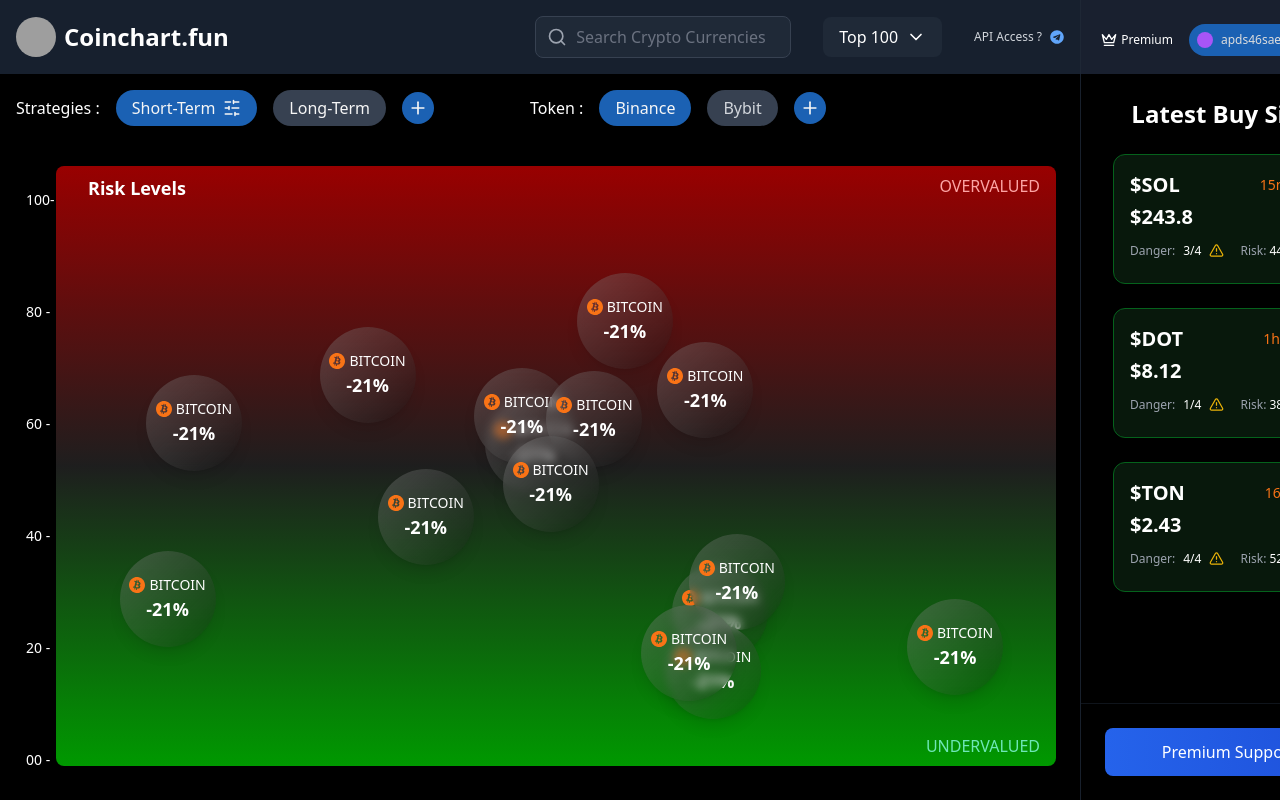
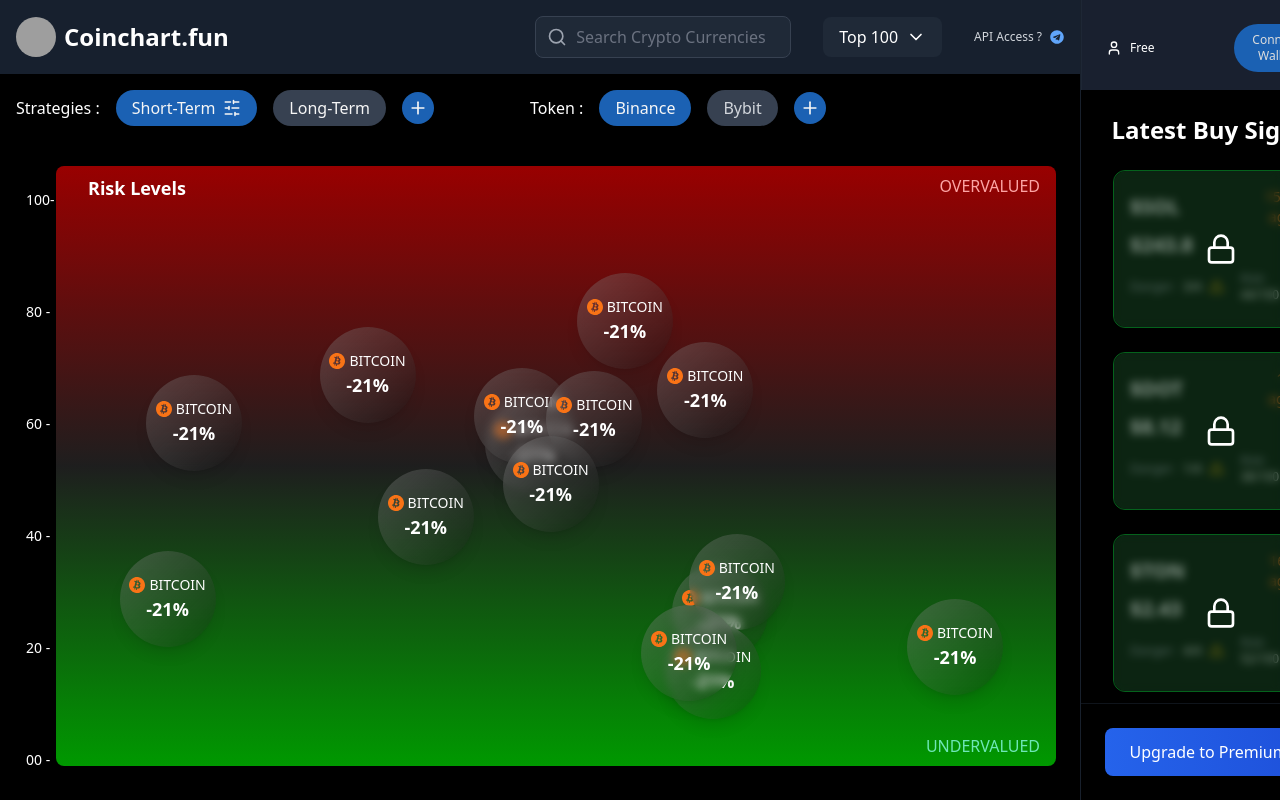
Before and after one commit to kendrekaran/crypto-bubble, a React (Vite) app: page / in a window 1280 px wide. Built offline with nearby package versions, Linux system fonts and the light colour scheme; grey boxes are pictures that could not be loaded.

Commit message:
Updated Code

```diff
--- a/package.json
+++ b/package.json
@@ -10,6 +10,7 @@
     "preview": "vite preview"
   },
   "dependencies": {
+    "@solana/wallet-adapter-react": "^0.15.35",
     "chart.js": "^4.4.7",
     "framer-motion": "^11.18.2",
     "lucide-react": "^0.344.0",
--- a/src/App.tsx
+++ b/src/App.tsx
@@ -5,6 +5,7 @@
 import { Wget } from './components/Chart';
 import BitcoinRiskChart from './components/BubbleChart2';
 import DexRisks from './components/FetchData';
+
 
 const mockData: CryptoData[] = [
   {
@@ -95,7 +96,6 @@
                 </div>
               </div>
             </div>
-
             <BuySignalsPanel />
           </div>
   );
--- a/src/components/BuySignalsPanel.tsx
+++ b/src/components/BuySignalsPanel.tsx
@@ -7,7 +7,10 @@
   XCircle,
   ExternalLink,
   ChevronUp,
-  LucideAlertTriangle
+  LucideAlertTriangle,
+  Lock, // Import the Lock icon
+  User,
+  Plus
 } from 'lucide-react';
 import { FaTelegram } from 'react-icons/fa';
 
@@ -91,14 +94,21 @@
   );
 };
 
-const SignalItem: React.FC<{ signal: SignalData }> = ({ signal }) => {
+const SignalItem: React.FC<{ signal: SignalData; isLocked?: boolean }> = ({ signal, isLocked = false }) => {
   const [isExpanded, setIsExpanded] = useState(false);
 
   return (
     <div
-      onClick={() => setIsExpanded(!isExpanded)}
-      className="p-4 mx-4 border border-[#05621C] bg-[#103118]/50 mt-6 rounded-xl hover:bg-gray-900/30 transition-colors cursor-pointer shadow-lg hover:shadow-xl"
+      onClick={() => !isLocked && setIsExpanded(!isExpanded)}
+      className="p-4 mx-4 border border-[#05621C] bg-[#103118]/50 mt-6 rounded-xl hover:bg-gray-900/30 transition-colors cursor-pointer shadow-lg hover:shadow-xl relative"
     >
+      {/* Lock Overlay */}
+      {isLocked && (
+        <div className="absolute inset-0 bg-[#103118]/50 backdrop-blur-sm rounded-xl flex items-center justify-center pointer-events-none">
+          <Lock className="w-8 h-8 text-white" />
+        </div>
+      )}
+
       <div className="flex items-center justify-between mb-3">
         <div>
           <div className="flex justify-between items-center gap-20 mb-1">
@@ -164,6 +174,7 @@
 export const BuySignalsPanel: React.FC = () => {
   const [selectedWallet, setSelectedWallet] = useState(WALLET_OPTIONS[0]);
   const [showWalletDropdown, setShowWalletDropdown] = useState(false);
+  const [isPremium, setIsPremium] = useState(false);
 
   const handleWalletSelect = (wallet: string) => {
     setSelectedWallet(wallet);
@@ -175,19 +186,32 @@
     setShowWalletDropdown(false);
   };
 
+  const handleUpgradeToPremium = () => {
+    setIsPremium(true);
+  };
+  const handleUpgradeToPremium1 = () => {
+    setIsPremium(false);
+  };
+
   return (
     <div className="w-full lg:w-80 bg-black border-l border-gray-800/80 flex flex-col h-screen">
       {/* Header */}
-        <div className='flex items-center justify-center gap-4'>
-        <div className="flex items-center justify-between gap-4 mb-6 border-l border-gray-800/80  pt-6 bg-[#19202F] px-5 py-[18px]">
+      <div className='flex items-center'>
+        <div className="flex items-center justify-between gap-4 mb-6 border-l border-gray-800/80 pt-6 bg-[#19202F] px-6 py-[18px]">
+          {isPremium ? (
             <div className="flex items-center gap-1">
               <Crown className="w-4 h-4 text-white text-sm" />
               <span className="text-white text-xs">Premium</span>
             </div>
+          ) : (
+            <div className="flex justify-normal gap-2 text-white text-xs">
+              <User  className="w-4 h-4 text-white text-sm" />Free</div>
+          )}
+          {isPremium ? (
           <div className="relative">
           <button
             onClick={() => setShowWalletDropdown(!showWalletDropdown)}
-              className="flex items-center  gap-2 px-2 py-2 bg-[#1B61B3] rounded-full text-xs text-[#DDDDDD] hover:bg-gray-800 "
+            className="flex items-center gap-2 px-2 py-2 bg-[#1B61B3] rounded-full text-xs text-[#DDDDDD] hover:bg-gray-800"
           >
             <div className="w-4 h-4 rounded-full bg-purple-500" />
             {selectedWallet}
@@ -200,28 +224,52 @@
               onDisconnect={handleDisconnect}
             />
           )}
+        </div>) : (
+          <div className="relative">
+            <button
+            onClick={() => setShowWalletDropdown(!showWalletDropdown)}
+            className="flex items-center gap-2 px-[14px] ml-16 py-2 bg-[#1B61B3] rounded-full text-xs text-[#DDDDDD] hover:bg-gray-800"
+          >
+            Connect Wallet
+            <Plus size={18} />
+          </button>
           </div>
+          )}
+
         </div>
       </div>
       <h1 className="text-2xl text-center font-bold text-white">Latest Buy Signals</h1>
 
-
       {/* Signals List */}
       <div className="flex-1 overflow-y-auto px-4">
         {signals.map((signal) => (
-          <SignalItem key={signal.symbol} signal={signal} />
+          <SignalItem key={signal.symbol} signal={signal} isLocked={!isPremium} />
         ))}
       </div>
 
-      {/* Premium Support Button */}
+      {!isPremium && (
         <div className="p-6 border-t border-gray-800/50">
-        <button className="w-full bg-gradient-to-r from-blue-600 to-blue-700 hover:from-blue-700 hover:to-blue-800 text-white py-3 rounded-lg flex items-center justify-center gap-2 transition-all transform hover:scale-105">
-          <span className="font-medium">Premium Support</span>
-          <span className="">
-            <FaTelegram className="w-4 h-4" />
-          </span>
+          <button
+            onClick={handleUpgradeToPremium}
+            className="w-full bg-gradient-to-r from-blue-600 to-blue-700 hover:from-blue-700 hover:to-blue-800 text-white py-3 rounded-lg flex items-center justify-center gap-2 transition-all transform hover:scale-105"
+          >
+            <span className="font-medium">Upgrade to Premium</span>
+            <Crown className="w-4 h-4" />
           </button>
         </div>
+      )}
+
+      {/* Premium Support Button for Premium Users */}
+      {isPremium && (
+        <div className="p-6 border-t border-gray-800/50">
+          <button className="w-full bg-gradient-to-r from-blue-600 to-blue-700 hover:from-blue-700 hover:to-blue-800 text-white py-3 rounded-lg flex items-center justify-center gap-2 transition-all transform hover:scale-105"
+          onClick={handleUpgradeToPremium1}
+          >
+            <span className="font-medium">Premium Support</span>
+            <FaTelegram className="w-4 h-4" />
+          </button>
+        </div>
+      )}
     </div>
   );
 };
```
Also changed, not shown: 1 other file (tests, documents, lock files or other folders). Lines whose indentation alone changed are shown as unchanged.
